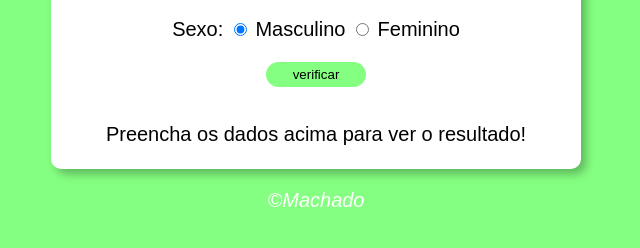
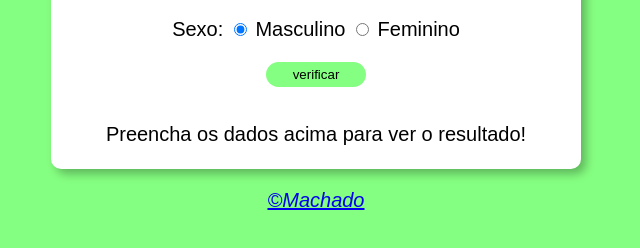
Before and after one commit to MachadoJos3/IdadeJS, a plain HTML site: page index.html in a window 1280 px wide. Shown: the part 168-416 px from the top of the page, without its empty margins (324-964 px from the left). Drawn offline with Linux system fonts and the light colour scheme.

Commit message:
Update index.html

```diff
--- a/index.html
+++ b/index.html
@@ -34,7 +34,7 @@
     </section>
 
     <footer>
-        <p>&copy;Machado</p>
+        <p><a href="https://github.com/JosepH4unter">&copy;Machado</a></p>
     </footer>
 
     <script src="main.js"></script>
```
